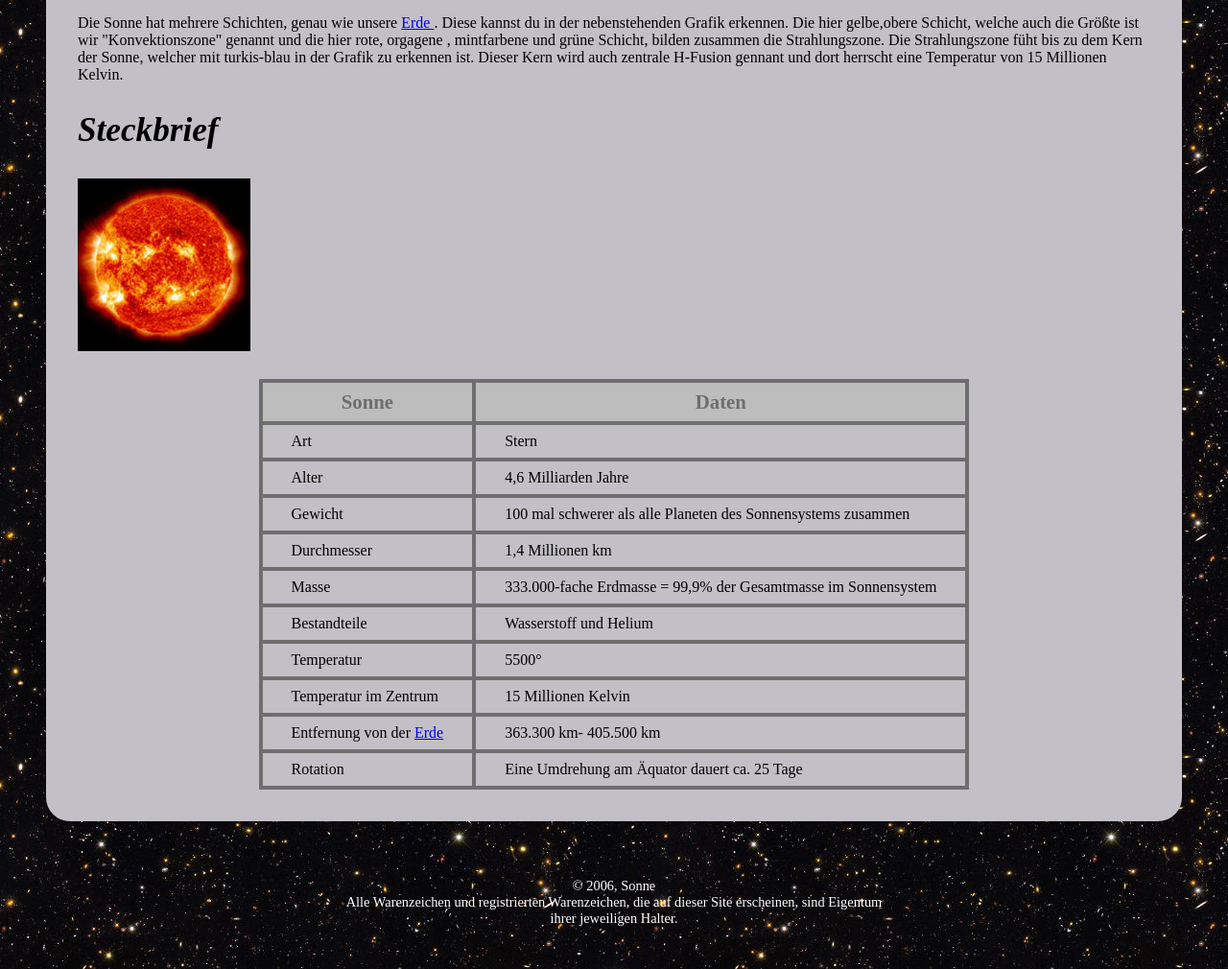
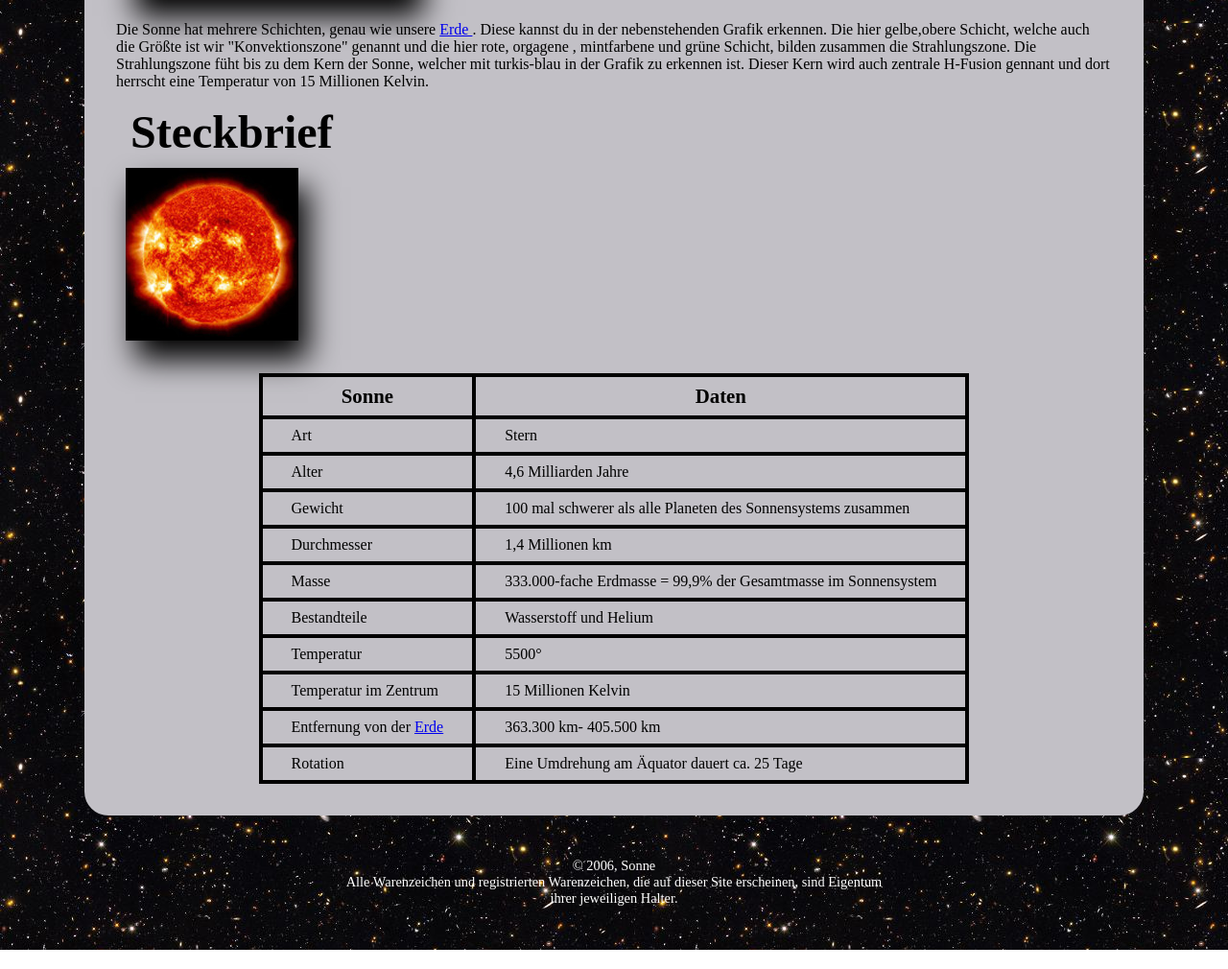
Before and after one commit to mira2002/universum, a plain HTML site: page seiten/sterne/sonne/sonne.html in a window 1280 px wide. Shown: the part 1125-2135 px from the top of the page at 96% size. Drawn offline with Linux system fonts and the light colour scheme.

Commit message:
margin verändert

```diff
--- a/hauptseite/startseite.css
+++ b/hauptseite/startseite.css
@@ -23,7 +23,7 @@ border-color:              white;
 border-width:              5px;
 border-style:              solid;
 border-radius:             25px;
-margin:                    0px 40px 10px 40px;
+margin:                    0px 80px 20px 80px;
 padding:                   30px 20px 30px 40px;
 background-image:          url(bilder/bilder.gross/universum.3.jpg);
 
@@ -44,7 +44,7 @@ background-image:          url(bilder/bilder.gross/universum.3.jpg);
 {
 border-width:            3px;
 border-style:            solid;
-margin:                  40px 40px 25px 40px;
+margin:                  50px 80px 10px 80px;
 padding:                 30px;
 border-color:            #C2C0C6;
 background-color:        #C2C0C6;
--- a/seiten/sterne/sonne/sonne.css
+++ b/seiten/sterne/sonne/sonne.css
@@ -6,9 +6,11 @@ color:                black;
 h2
 {
 color:                black;
-;
-font-size:            220%;
-font-style:           italic;
+font-size:            300%;
+margin-left:          15px;
+margin-bottom:        5px;
+margin-top:           15px;
+
 }
 #headline
 {
@@ -26,7 +28,7 @@ table
 
 th,td
 {
-  border-color:      #6E6E6E;
+  border-color:      black;
   border-style:      solid;
   border-width:      4px;
   padding:           8px;
@@ -34,8 +36,7 @@ th,td
 
 th
 {
-background-color:    #BDBDBD;
-color:               #6E6E6E;
+color:               black;
 font-size:           130%;
 }
 
@@ -44,3 +45,9 @@ font-size:           130%;
 padding-right:       30px;
 padding-left:        30px;
  }
+
+ .bilder
+ {
+margin:              5px 40px 5px 10px;
+box-shadow: 10px 20px 30px black;
+ }
--- a/seiten/sterne/sonne/sonne.html
+++ b/seiten/sterne/sonne/sonne.html
@@ -19,7 +19,7 @@
   </div>
   <div id="haupttext">
     <h2>Die Sonne</h2>
-    <img src="bilder/sonnehd.jpg" alt="die Sonnenoberfläche">
+    <img src="bilder/sonnehd.jpg" alt="die Sonnenoberfläche" class="bilder">
     <p>
       Die Sonne ist ein durchschnittlich großer <a href="../sterne/sterne.html">Stern </a> und befindet sich im &auml;u&szlig;eren Drittel der Milchstraße. Nur durch sie k&ouml;nnen wir &uuml;berhaupt auf der <a href="../../planeten/erde/erde.html">Erde </a>      leben, da sie uns die n&ouml;tige Temperatur, die unser K&ouml;rper ben&ouml;tigt gibt und uns nat&uuml;rlich auch ihr Licht schenkt. Sie ist 4,6 Millionen jahre alt. Die Sonne ist 149.600.000km von unserer <a href="../../planeten/erde/erde.html">Erde </a>      entfernt, was ziemlich wenig f&uuml;r einen <a href="../sterne/sterne.html">Stern </a> ist, deshalb kommt sie uns auch viel Gr&ouml;&szlig;er vor als alle anderen <a href="../sterne/sterne.html">Sterne </a>, obwohl sie eine gew&ouml;hnliche Gr&ouml;&szlig;e
       für einen <a href="../sterne/sterne.html">Stern </a> hat. Sie ist 1000 mal schwerer, als alle Planeten des Sonnensystems zusammen. Ihr Radius betr&auml;gt 695.700 km, also einen Durchmesser von 1,4 Millionen km.Außerdem hat sie die 330 000fache
@@ -30,7 +30,7 @@
       zweit Größte Stern an unserem Himmel ist. Da die Sonne keine feste Kugel ist, sondern aus Gas besteht, dreht sie sich unterschiedlich schnell um ihre Achse. Am Äquator dauert eine Umdrehung ungefähr 25 Tage und an den Polen ungefähr 30 Tage.
       <br>
     </p>
-    <img src="bilder/sonnenschichten.gif" alt="Aufbau der Sonne">
+    <img src="bilder/sonnenschichten.gif" alt="Aufbau der Sonne" class="bilder">
     <br>
     <p>
       Die Sonne hat mehrere Schichten, genau wie unsere <a href="../erde/erde.html">Erde </a>. Diese kannst du in der nebenstehenden Grafik erkennen. Die hier gelbe,obere Schicht, welche auch die Größte ist wir "Konvektionszone" genannt und die hier rote,
@@ -38,7 +38,7 @@
       eine Temperatur von 15 Millionen Kelvin.
     </p>
     <h2>Steckbrief</h2>
-    <img src="bilder/sonne.jpg" alt="die Sonne">
+    <img src="bilder/sonne.jpg" alt="die Sonne" class="bilder">
     <br>
     <div id="tabelle">
       <table>
```
